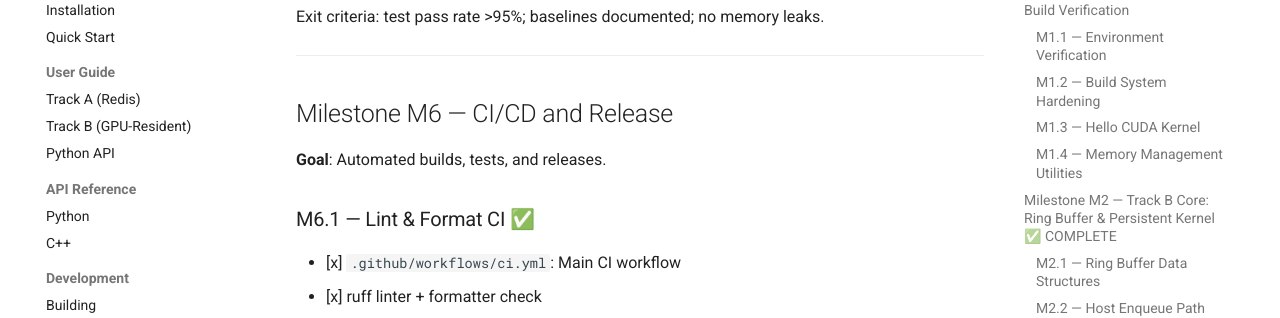
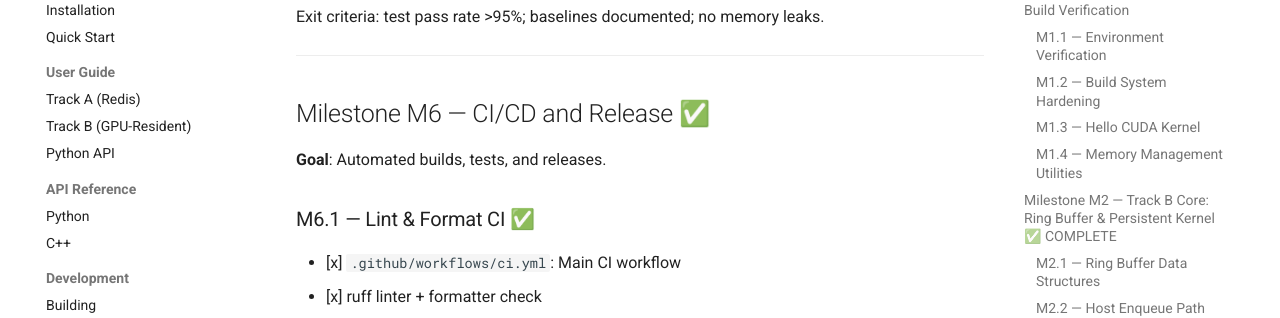
Before and after one commit to Flameingmoy/GPGPU_in-mem_msg_q, an MkDocs documentation site: the page built from docs/tasks.md, in a window 1280 px wide and 900 px high, scrolled down 7611 px. Shown: the part 161-479 px from the top of the window. Built offline with MkDocs 1.6.1 and Material for MkDocs 9.7.7, drawn with Linux system fonts in a browser that asks for light colours; comment, search, counter and statistics services are not loaded.

```diff
--- a/docs/tasks.md
+++ b/docs/tasks.md
@@ -229,7 +229,7 @@ Exit criteria: test pass rate >95%; baselines documented; no memory leaks.
 
 ---
 
-## Milestone M6 — CI/CD and Release
+## Milestone M6 — CI/CD and Release ✅
 **Goal**: Automated builds, tests, and releases.
 
 ### M6.1 — Lint & Format CI ✅
```
